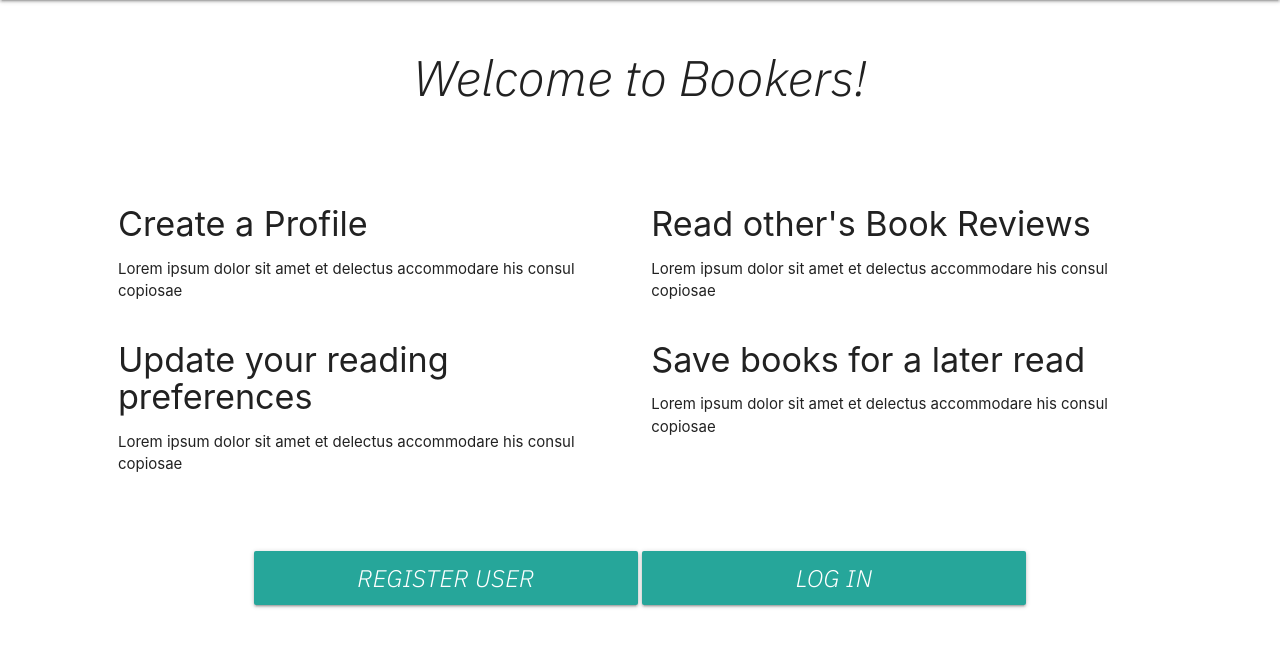
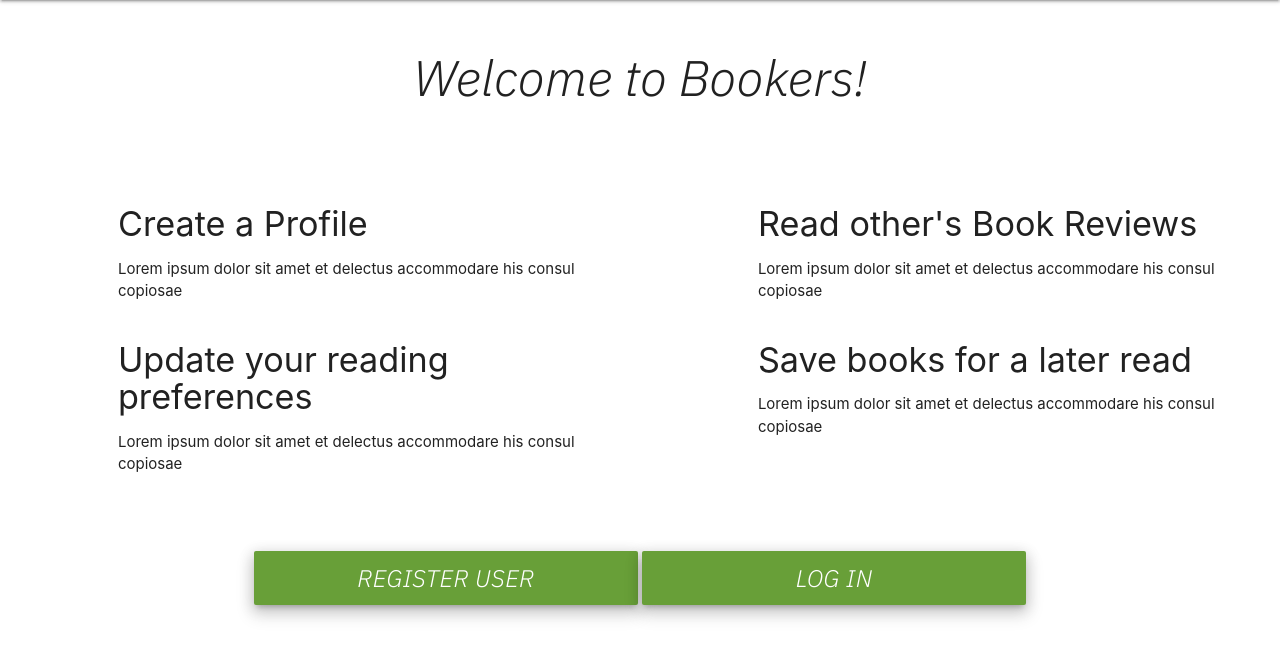
Before and after one commit to matildamuyingo/MilestoneProject3, a Flask app: page / in a window 1280 px wide. Shown: the part 64-722 px from the top of the page. Run offline with Flask 2, Linux system fonts and the light colour scheme; some libraries are stand-ins or nearby versions.

Commit message:
Changed button styling and colors

```diff
--- a/templates/homepage.html
+++ b/templates/homepage.html
@@ -14,7 +14,7 @@
             <p>Lorem ipsum dolor sit amet et delectus accommodare his consul copiosae</p>
         </div>
 
-        <div class="col s12 m5">
+        <div class="col s12 m5 offset-m1">
             <h4>Read other's Book Reviews</h4>
             <p>Lorem ipsum dolor sit amet et delectus accommodare his consul copiosae</p>
         </div>
@@ -26,17 +26,17 @@
             <p>Lorem ipsum dolor sit amet et delectus accommodare his consul copiosae</p>
         </div>
 
-        <div class="col s12 m5">
+        <div class="col s12 m5 offset-m1">
             <h4>Save books for a later read</h4>
             <p>Lorem ipsum dolor sit amet et delectus accommodare his consul copiosae</p>
         </div>
 
     </div>
 
-    <!--Bottom Log in, Register Buttons-->
+    <!--Bottom Log in, Register Buttons  #6da070-->
     <div class="row center-align top-space">
-        <a href="#" class="btn-large duo-buttons"><i>Register User</i></a>
-        <a href="{{ url_for('login') }}" class="btn-large duo-buttons"><i>Log In</i></a>
+        <a href="#" class="btn-large duo-buttons light-green darken-2 z-depth-3"><i>Register User</i></a>
+        <a href="{{ url_for('login') }}" class="btn-large duo-buttons light-green darken-2 z-depth-3"><i>Log In</i></a>
     </div>
 
 {% endblock %}
--- a/templates/login.html
+++ b/templates/login.html
@@ -44,11 +44,11 @@
 				</div>
 			</div>
 
-            <p class="center-align sign-up-par">Don't have an account?<a href="#">Click here to register</a></p>
+            <p class="center-align sign-up-par">Don't have an account?<a href="#"> Click here to register</a></p>
 
             <!--Submit Button-->
             <div class="row center-align">
-                <button type="submit" class="btn-large green darken-2 duo-buttons z-depth-3">Log In</button>
+                <button type="submit" class="btn-large light-green darken-2 duo-buttons z-depth-3">Log In</button>
             </div>
         </div>
 		</form>
```
